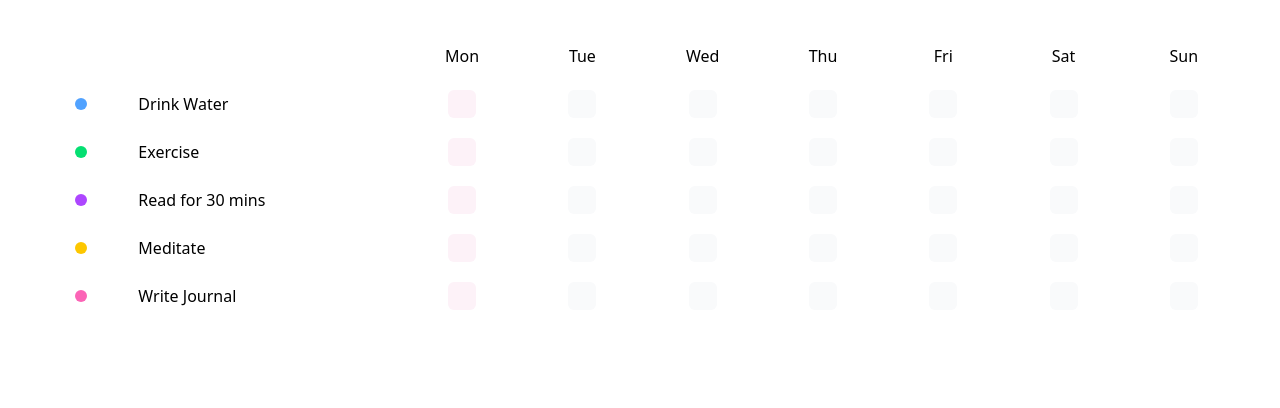
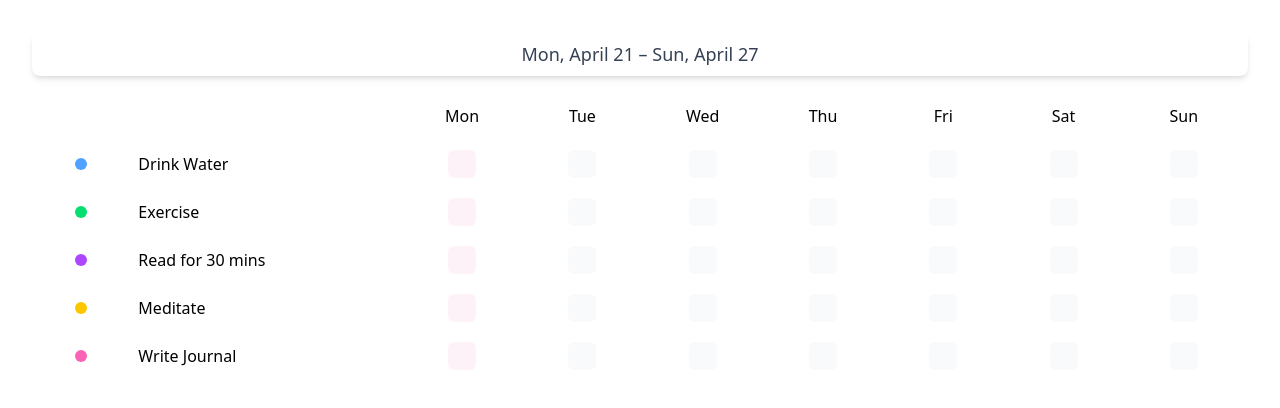
Before and after one commit to Sarahlash92/HabitsTracker, a React (Vite) app in the folder frontend/: page / in a window 1280 px wide. Shown: the top 408 px of the page. Built offline with nearby package versions, Linux system fonts and the light colour scheme.

Commit message:
[FE]-adding date range

```diff
--- a/frontend/src/App.jsx
+++ b/frontend/src/App.jsx
@@ -1,6 +1,7 @@
 import "./App.css";
 import React, { useState } from "react";
 import { HabitsTable } from "./components/habitsTable/habitsTable";
+import { DateRangeBar } from "./components/habitsTable/dateRangeBar/dateRangeBar";
 
 function App() {
   const data = [
@@ -45,6 +46,7 @@ function App() {
   console.log("habits", habits);
   return (
     <div className="">
+      <DateRangeBar />
       <HabitsTable habits={habits} />
     </div>
   );
--- /dev/null
+++ b/frontend/src/components/habitsTable/dateRangeBar/dateRangeBar.jsx
@@ -0,0 +1,16 @@
+import React, { useMemo } from "react";
+import { format, startOfWeek, addDays } from "date-fns";
+
+export const DateRangeBar = () => {
+  const weekStart = useMemo(() => startOfWeek(new Date(), { weekStartsOn: 1 }), []);
+  const weekEnd = useMemo(() => addDays(weekStart, 6), [weekStart]);
+
+  const formattedStart = format(weekStart, "EEE, MMMM d");
+  const formattedEnd = format(weekEnd, "EEE, MMMM d");
+
+  return (
+    <div className="bg-white shadow-md rounded-lg px-4 py-2 text-gray-700 text-lg font-medium mb-4">
+      {`${formattedStart} – ${formattedEnd}`}
+    </div>
+  );
+};
```
